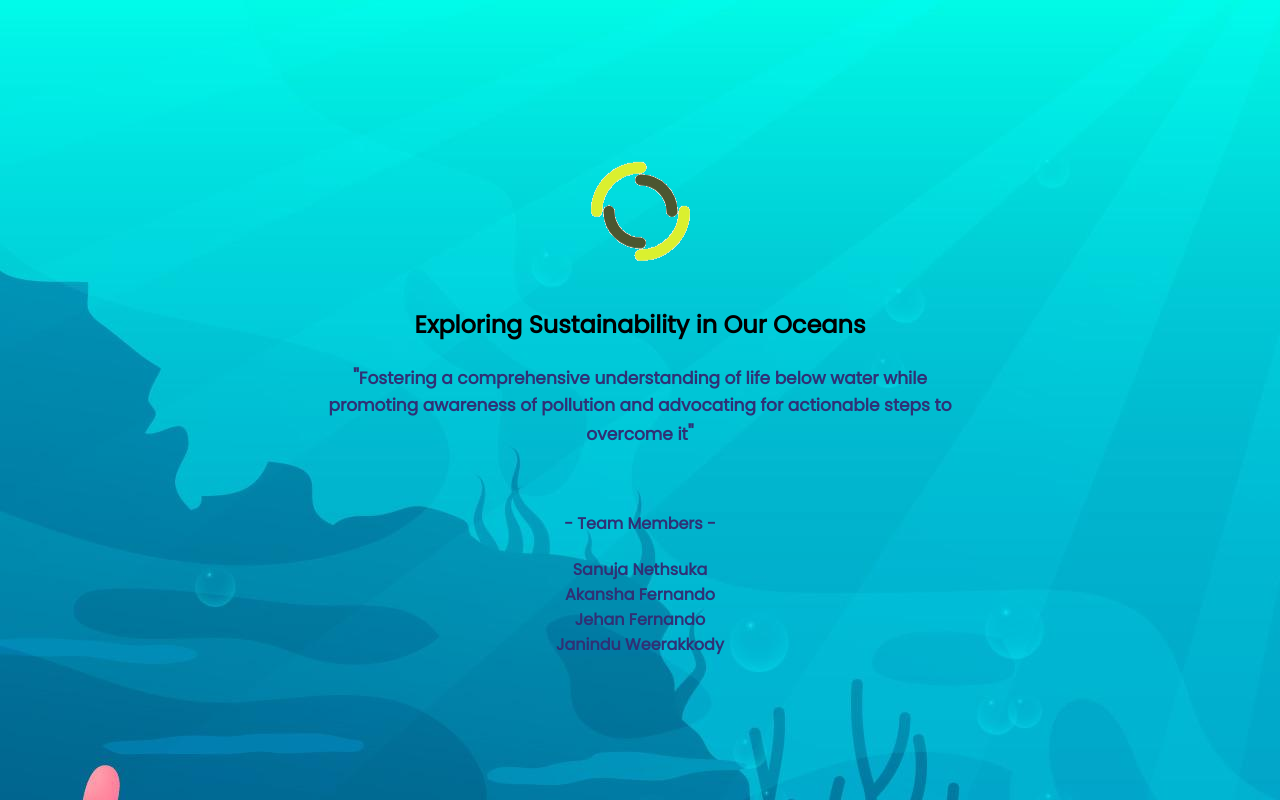
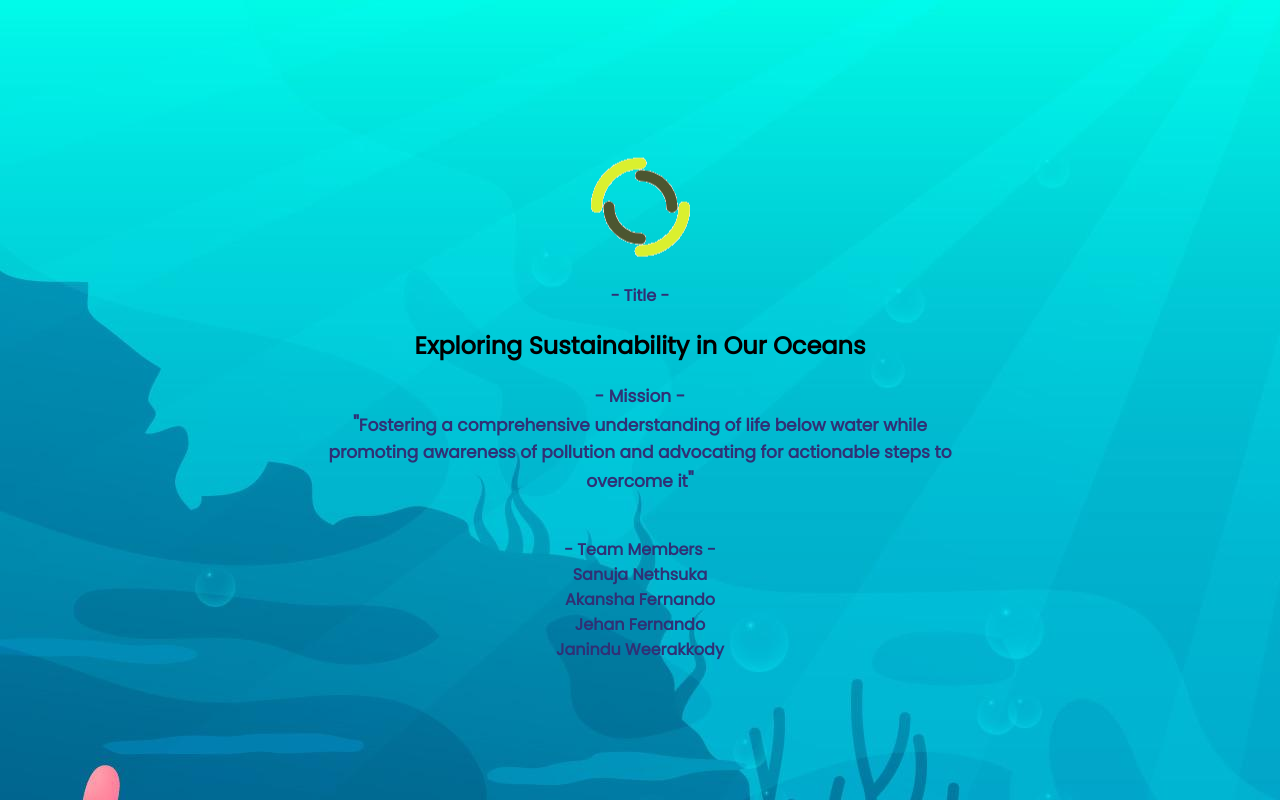
Before and after one commit to nethsuka/WDGP_coursework, a plain HTML site: page splash.html in a window 1280 px wide. Drawn offline with Linux system fonts and the light colour scheme.

Commit message:
update splash screen

```diff
--- a/splash.html
+++ b/splash.html
@@ -33,13 +33,15 @@
 </head>
 <body>
     <div id="loadgif">
-        <img src="img/loading_gif.gif" alt="splashing gif">
+        <img src="img/loading_gif.gif" alt="splashing gif"><br>
 
         <!-- web site title -->
+        <span> - Title - </span><br>
         <h2>Exploring Sustainability in Our Oceans</h2>
 
         <p>
             <!-- web site mission -->
+            <span> - Mission - </span><br>
             <span class="quotation">"</span>Fostering a comprehensive understanding of life below water while promoting
             awareness of pollution and advocating for actionable steps to overcome it<span class="quotation">"</span>
         </p>
@@ -47,7 +49,7 @@
 
         <!-- Team members -->
         <div id="namelist">
-            <h4> - Team Members - </h4>
+            <span> - Team Members - </span><br>
             <span>Sanuja Nethsuka</span><br>
             <span>Akansha Fernando</span><br>
             <span>Jehan Fernando</span><br>
```
